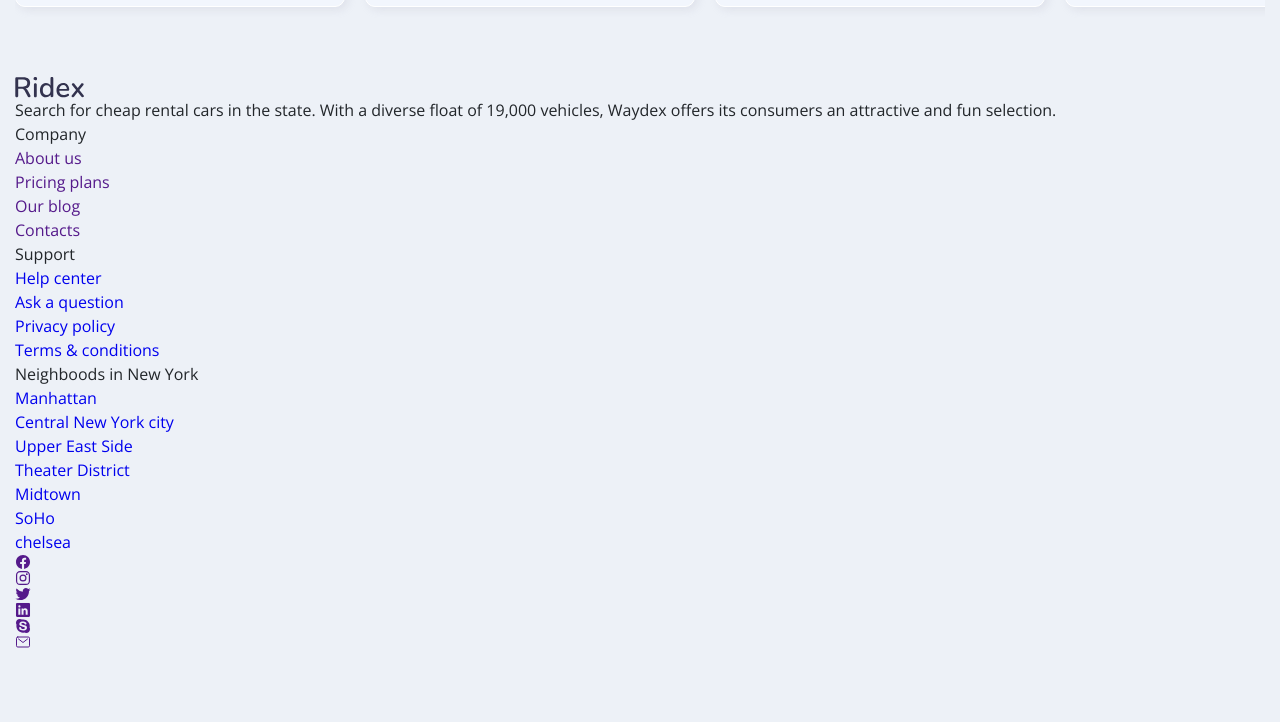
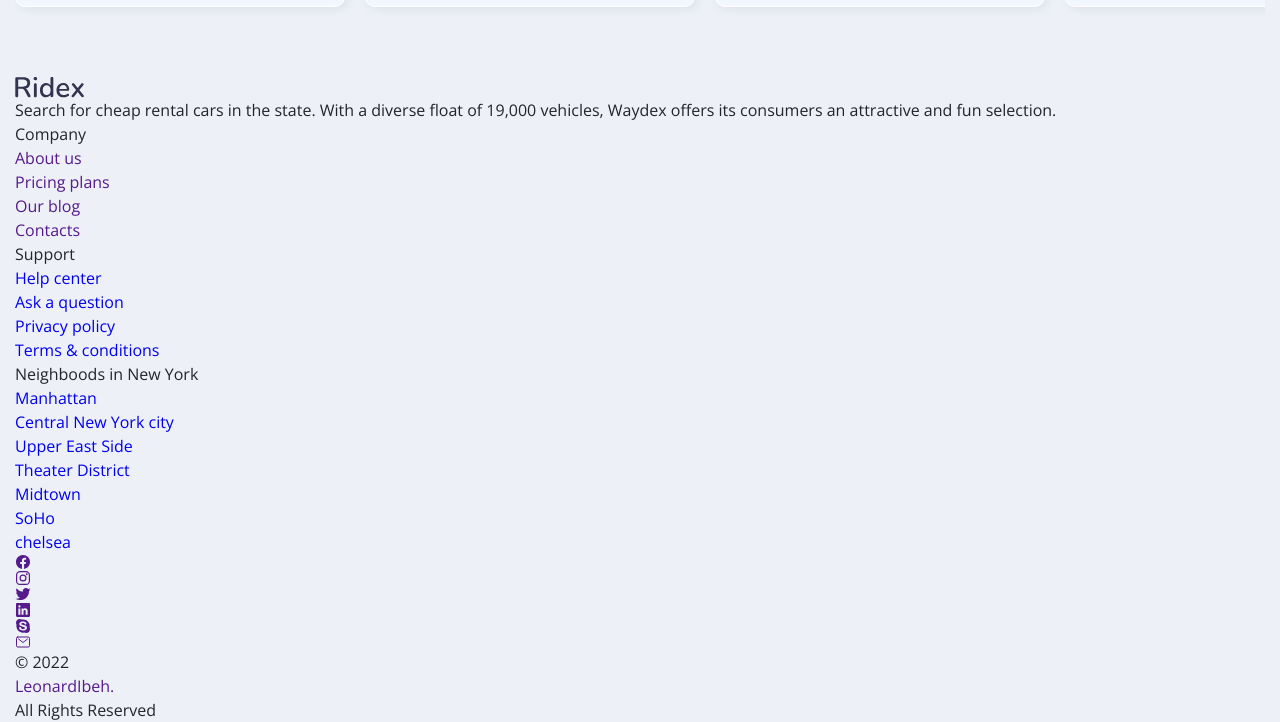
Before and after one commit to leonard-ibeh/AutoZap, a plain HTML site: page index.html in a window 1280 px wide. Shown: the part 8324-9046 px from the top of the page. Before the commit the page ends 8974 px from the top, so only its background shows below. Drawn offline with nearby package versions, Linux system fonts and the light colour scheme; files whose address does not match are found by name.

Commit message:
Section Footer

```diff
--- a/index.html
+++ b/index.html
@@ -729,6 +729,9 @@
               </a>
             </li>
           </ul>
+          <p class="copywrite">
+            &copy; 2022 <a href="">LeonardIbeh.</a> All Rights Reserved
+          </p>
         </div>
       </div>
     </footer>
```
